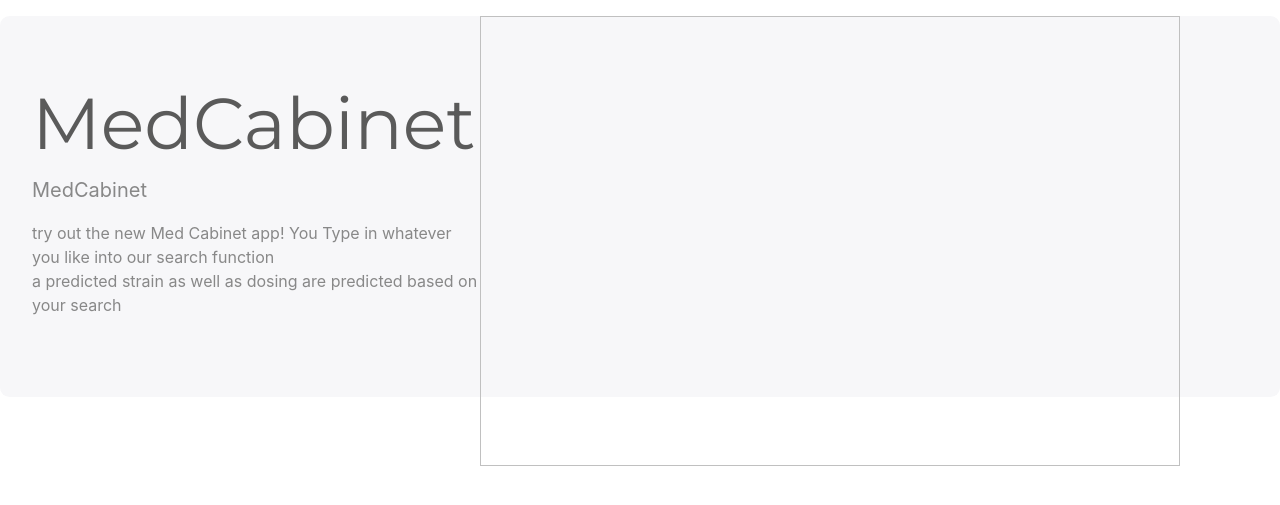
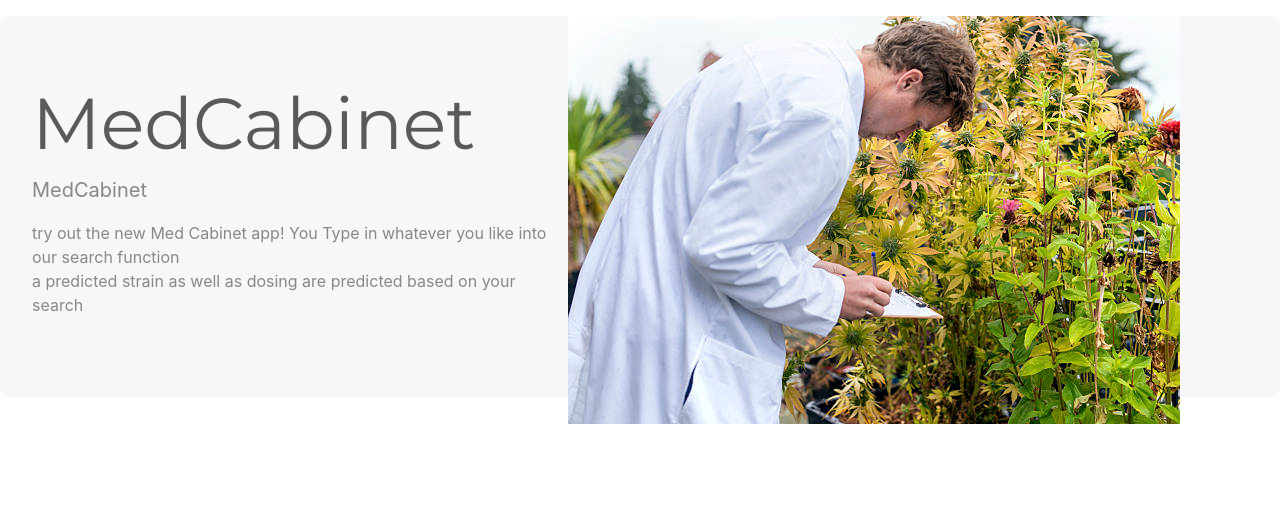
Before and after one commit to medicine-cabient/front-end, a Flask app: page / in a window 1280 px wide. Shown: the part 158-663 px from the top of the page. Run offline with Flask 3, Linux system fonts and the light colour scheme; the visitor is signed in with stand-in values (Sample User, id 1); some libraries are stand-ins or nearby versions.

Commit message:
image added

```diff
--- a/medcab/templates/home.html
+++ b/medcab/templates/home.html
@@ -68,7 +68,7 @@
                     </div>
                    <p>
                      <div class='col-sm'>
-                       <img srs="{{url_for('static', filename='medcab.jpg')}}" width="700" height="450" align="right"/>
+                       <img src="{{url_for('static', filename='medcab.jpg')}}" width="612" height="408" align="right"/>
                      </div>
                    </p>
                   <p>
```
Also changed, not shown: medcab/predict.py (added).
